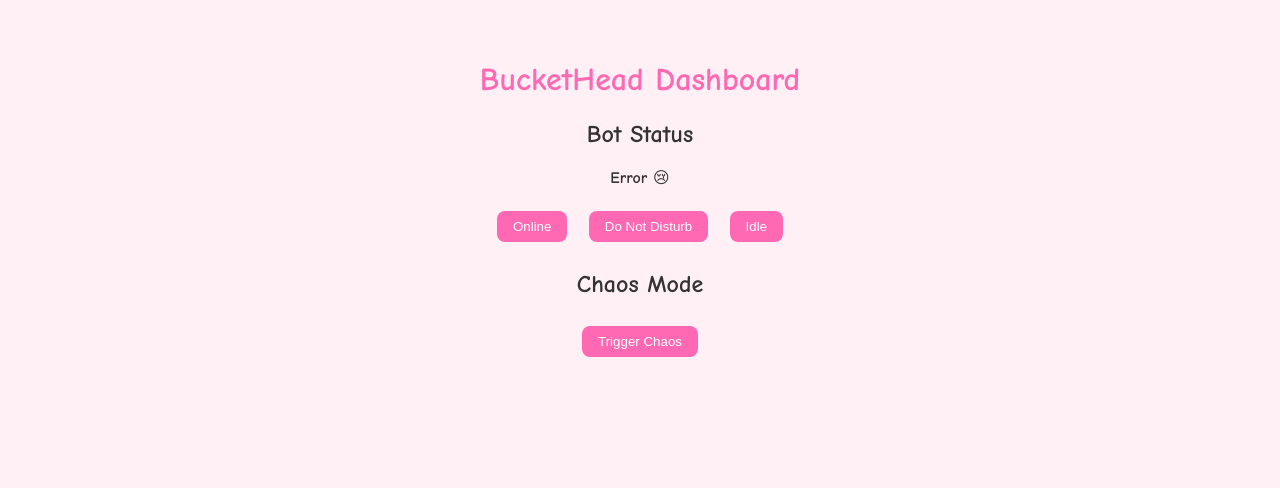
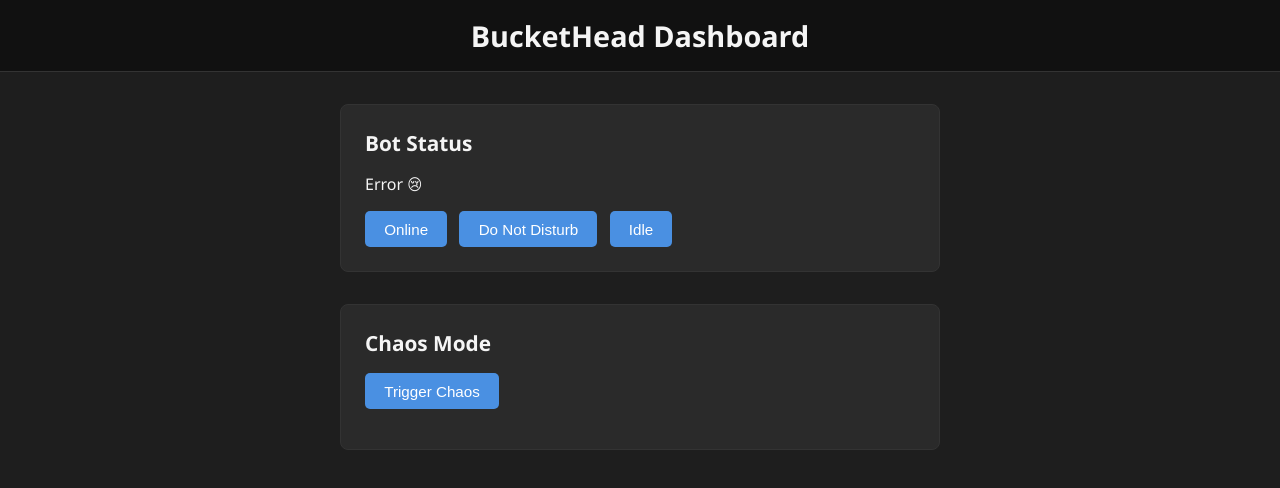
Before and after one commit to Brayden1609/Tinker-bot, a website: page dashboard/index.html in a window 1280 px wide. Drawn offline with Linux system fonts and the light colour scheme; no server answers; files whose address does not match are found by name.

Commit message:
Update style.css

```diff
--- a/dashboard/style.css
+++ b/dashboard/style.css
@@ -1,37 +1,63 @@
+/* Minimal, modern dashboard styling */
+
 body {
-  font-family: 'Comic Sans MS', cursive, sans-serif;
-  background: #fff0f5;
-  color: #333;
-  text-align: center;
-  padding: 2rem;
+    font-family: 'Segoe UI', Tahoma, Geneva, Verdana, sans-serif;
+    background-color: #1e1e1e;
+    color: #f5f5f5;
+    margin: 0;
+    padding: 0;
+}
+
+header {
+    background-color: #111;
+    padding: 1rem 2rem;
+    text-align: center;
+    border-bottom: 1px solid #333;
 }
 
 h1 {
-  color: #ff69b4;
+    margin: 0;
+    font-size: 1.8rem;
 }
 
-.section {
-  margin: 2rem 0;
+main {
+    padding: 2rem;
+    display: flex;
+    flex-direction: column;
+    gap: 2rem;
+    max-width: 600px;
+    margin: 0 auto;
+}
+
+section {
+    background-color: #2a2a2a;
+    padding: 1.5rem;
+    border-radius: 8px;
+    border: 1px solid #333;
+}
+
+h2 {
+    margin-top: 0;
+    margin-bottom: 1rem;
+    font-size: 1.3rem;
+}
+
+p {
+    margin: 0.5rem 0 1rem 0;
 }
 
 button {
-  margin: 0.5rem;
-  padding: 0.5rem 1rem;
-  border: none;
-  border-radius: 8px;
-  background: #ff69b4;
-  color: white;
-  cursor: pointer;
-  transition: transform 0.2s, background 0.2s;
+    background-color: #4a90e2;
+    color: #fff;
+    border: none;
+    padding: 0.6rem 1.2rem;
+    margin-right: 0.5rem;
+    border-radius: 5px;
+    cursor: pointer;
+    font-size: 0.95rem;
+    transition: background-color 0.2s ease;
 }
 
 button:hover {
-  transform: scale(1.1);
-  background: #ff85c1;
+    background-color: #357ab8;
 }
-
-#status, #chaosResult {
-  font-weight: bold;
-  margin-top: 1rem;
-  transition: all 0.3s;
-}
```
